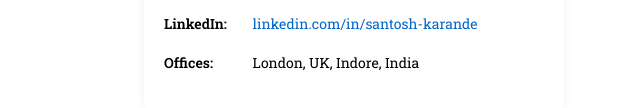
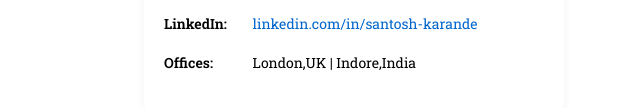
Before and after one commit to 29acacia/Santosh-Karande, a plain HTML site: page index.html in a window 1280 px wide. Shown: the part 302-410 px from the top of the page, 286-926 px from the left. Drawn offline with Linux system fonts and the light colour scheme.

Commit message:
Update index.html

```diff
--- a/index.html
+++ b/index.html
@@ -64,7 +64,7 @@
       <p><b>Phone:</b> <a href="tel:+919082107013">+91 90821 07013</a></p>
       <p><b>Website:</b> <a href="https://www.29acacia.com">www.29acacia.com</a></p>
       <p><b>LinkedIn:</b> <a href="https://www.linkedin.com/in/santosh-karande-09658012a">linkedin.com/in/santosh-karande</a></p>
-      <p><b>Offices:</b> London, UK, Indore, India</p>
+      <p><b>Offices:</b> London,UK | Indore,India</p>
     </div>
   </div>
 </body>
```
